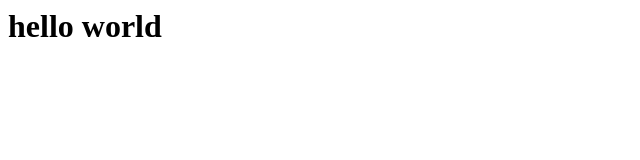
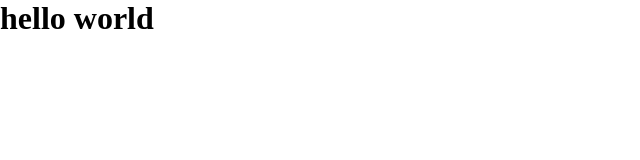
Before and after one commit to spy729/git_session, a plain HTML site: page index.html in a window 1280 px wide. Shown: the whole page, without its empty margins (0-640 px from the left). Drawn offline with Linux system fonts and the light colour scheme.

Commit message:
second commmit

```diff
--- /dev/null
+++ b/file.css
@@ -0,0 +1,4 @@
+*{
+    margin: 0px;
+    padding: 0px;
+}
--- a/index.html
+++ b/index.html
@@ -1,5 +1,6 @@
 <html>
 <head>
+    <link rel="stylesheet" href="file.css">
 <title>
 hello
 </title>
```
